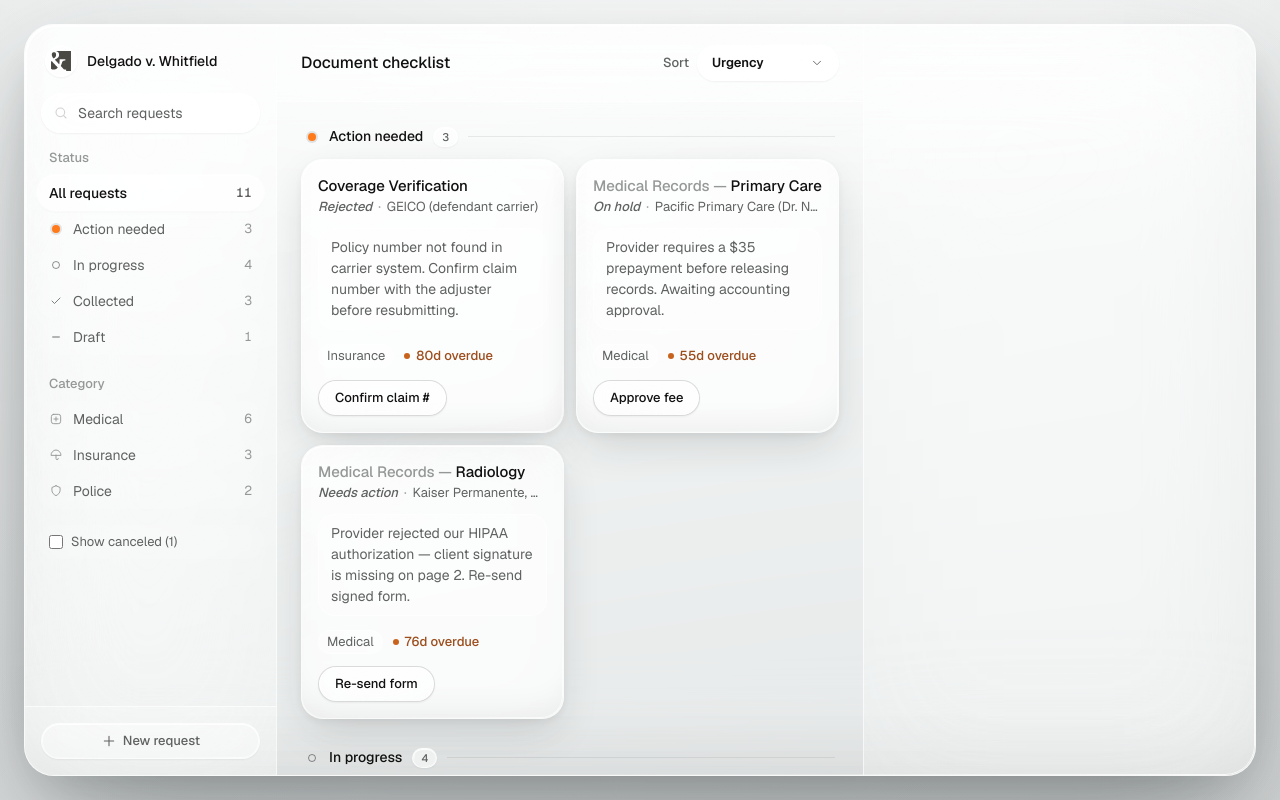
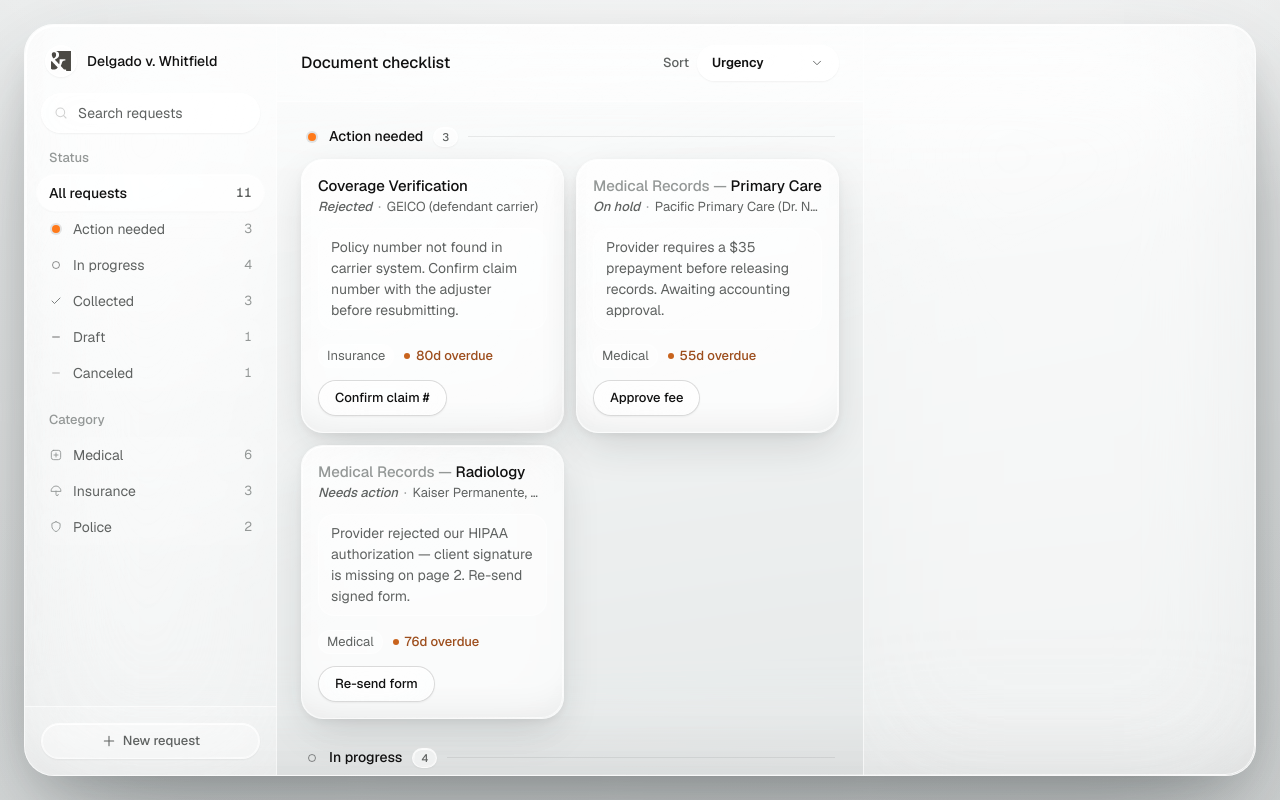
Before and after one commit to wujosephjw/andco-takehome, a Next.js app: page / in a window 1280 px wide. Built offline with nearby package versions, Linux system fonts and the light colour scheme.

Commit message:
Align canceled request filter (#26)

```diff
--- a/src/components/CaseRail.tsx
+++ b/src/components/CaseRail.tsx
@@ -2,12 +2,13 @@ import Image from "next/image";
 import type { Case, Bucket, Category } from "@/lib/types";
 import type { FilterSpec, OverviewCounts } from "@/lib/selectors";
 import { BUCKET_LABEL } from "@/lib/bucket";
+import { bucketFilter } from "@/lib/filter";
 import { categoryLabel } from "@/lib/tokens";
 import { StatusDot } from "./StatusDot";
 import { Button } from "./Button";
 import { CategoryIcon, Plus, Search } from "./icons";
 
-const STATUS_BUCKETS: Bucket[] = ["needs_you", "in_flight", "done", "draft"];
+const STATUS_BUCKETS: Bucket[] = ["needs_you", "in_flight", "done", "draft", "closed"];
 
 function NavItem({
   active,
@@ -84,20 +85,24 @@ export function CaseRail({
 
       <nav className="min-h-0 flex-1 overflow-y-auto px-3">
         <div className="px-3 pb-2 text-meta font-medium text-ink-faint">Status</div>
-        <NavItem active={filter.bucket === null} onClick={() => onSetFilter({ bucket: null })} count={counts.total}>
+        <NavItem active={filter.bucket === null} onClick={() => onSetFilter(bucketFilter(null))} count={counts.total}>
           All requests
         </NavItem>
-        {STATUS_BUCKETS.map((b) => (
+        {STATUS_BUCKETS.filter((b) => b !== "closed" || counts.byBucket.closed > 0).map((b) => {
+          const active = filter.bucket === b;
+          const nextBucket = active ? null : b;
+          return (
             <NavItem
               key={b}
-            active={filter.bucket === b}
-            onClick={() => onSetFilter({ bucket: filter.bucket === b ? null : b })}
+              active={active}
+              onClick={() => onSetFilter(bucketFilter(nextBucket))}
               count={counts.byBucket[b]}
             >
               <StatusDot bucket={b} />
               {BUCKET_LABEL[b]}
             </NavItem>
-        ))}
+          );
+        })}
 
         <div className="mt-5 px-3 pb-2 text-meta font-medium text-ink-faint">
           Category
@@ -113,18 +118,6 @@ export function CaseRail({
             {categoryLabel[c]}
           </NavItem>
         ))}
-
-        {counts.byBucket.closed > 0 && (
-          <label className="liquid-row mt-4 flex cursor-pointer select-none items-center gap-2 rounded-xl px-3 py-2 text-meta text-ink-muted hover:bg-white/55 hover:text-ink">
-            <input
-              type="checkbox"
-              checked={filter.includeCanceled}
-              onChange={(e) => onSetFilter({ includeCanceled: e.target.checked })}
-              className="size-3.5 accent-brand"
-            />
-            Show canceled ({counts.byBucket.closed})
-          </label>
-        )}
       </nav>
 
       <div className="border-t border-white/60 bg-white/12 px-4 py-4 backdrop-blur-2xl">
--- a/src/components/Checklist.tsx
+++ b/src/components/Checklist.tsx
@@ -5,6 +5,7 @@ import { AnimatePresence, motion } from "motion/react";
 import type { Request, Bucket, Case, Status } from "@/lib/types";
 import type { FilterSpec, SortKey, OverviewCounts } from "@/lib/selectors";
 import { BUCKET_LABEL } from "@/lib/bucket";
+import { bucketFilter } from "@/lib/filter";
 import { resolveLabelFor } from "@/lib/nextAction";
 import { rawStatusLabel } from "@/lib/tokens";
 import { StatusDot } from "./StatusDot";
@@ -306,12 +307,7 @@ function MobilePills({
           <button
             key={b ?? "all"}
             type="button"
-            onClick={() =>
-              onSetFilter({
-                bucket: b,
-                includeCanceled: b === "closed" ? true : false,
-              })
-            }
+            onClick={() => onSetFilter(bucketFilter(b))}
             className={`liquid-control inline-flex shrink-0 items-center gap-1.5 rounded-full border px-3 py-1 text-meta font-medium shadow-rest ${
               active ? "border-white/80 bg-white/70 text-ink" : "border-white/55 bg-glass-strong text-ink-muted hover:bg-white/62"
             }`}
@@ -460,7 +456,7 @@ export function Checklist({
         {noData ? (
           <EmptyState variant="no-data" onNewRequest={onNewRequest} />
         ) : filteredEmpty ? (
-          <EmptyState variant="filtered" onClearFilters={() => onSetFilter({ bucket: null, category: null })} />
+          <EmptyState variant="filtered" onClearFilters={() => onSetFilter({ ...bucketFilter(null), category: null })} />
         ) : (
           <AnimatePresence initial={false}>
             {groups.map((g) => (
--- /dev/null
+++ b/src/lib/filter.ts
@@ -0,0 +1,9 @@
+import type { Bucket } from "./types";
+import type { FilterSpec } from "./selectors";
+
+export function bucketFilter(bucket: Bucket | null): Pick<FilterSpec, "bucket" | "includeCanceled"> {
+  return {
+    bucket,
+    includeCanceled: bucket === "closed",
+  };
+}
```
Also changed, not shown: 2 other files (tests, documents, lock files or other folders). Lines whose indentation alone changed are shown as unchanged.
